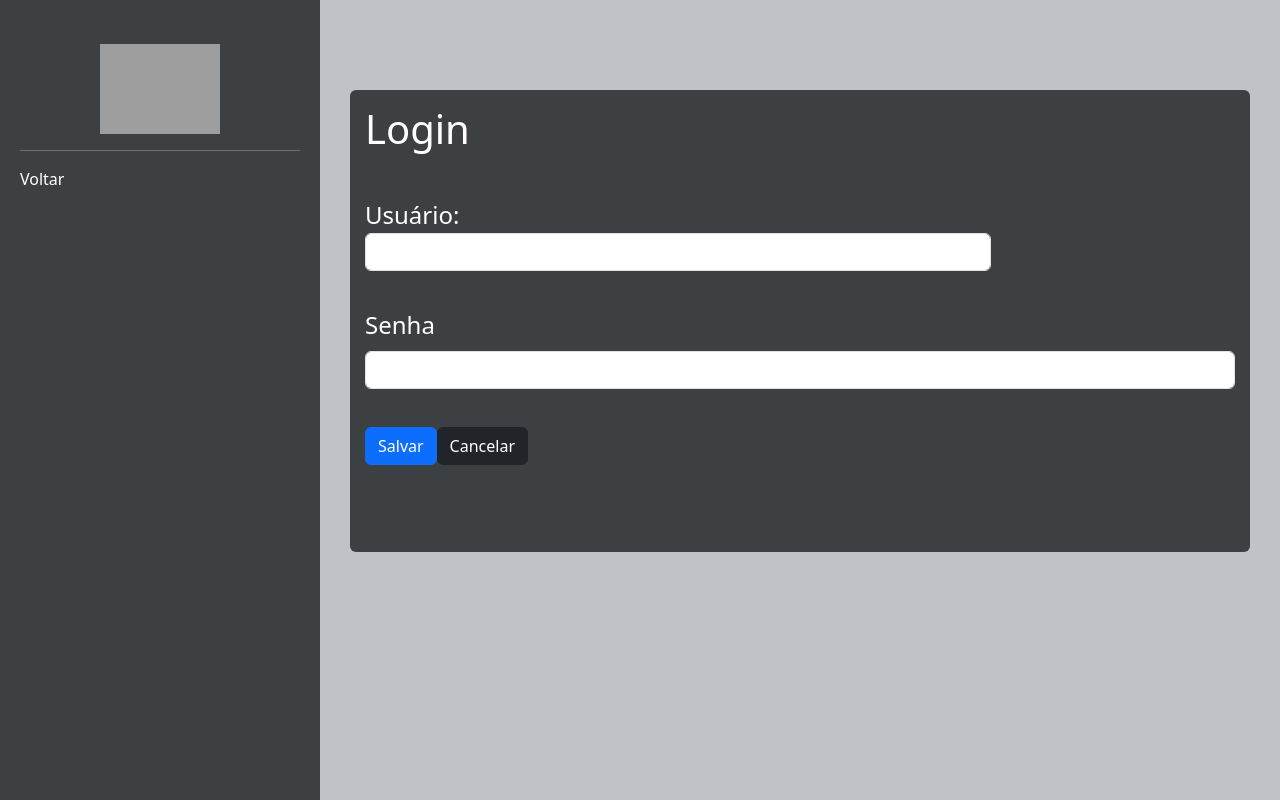
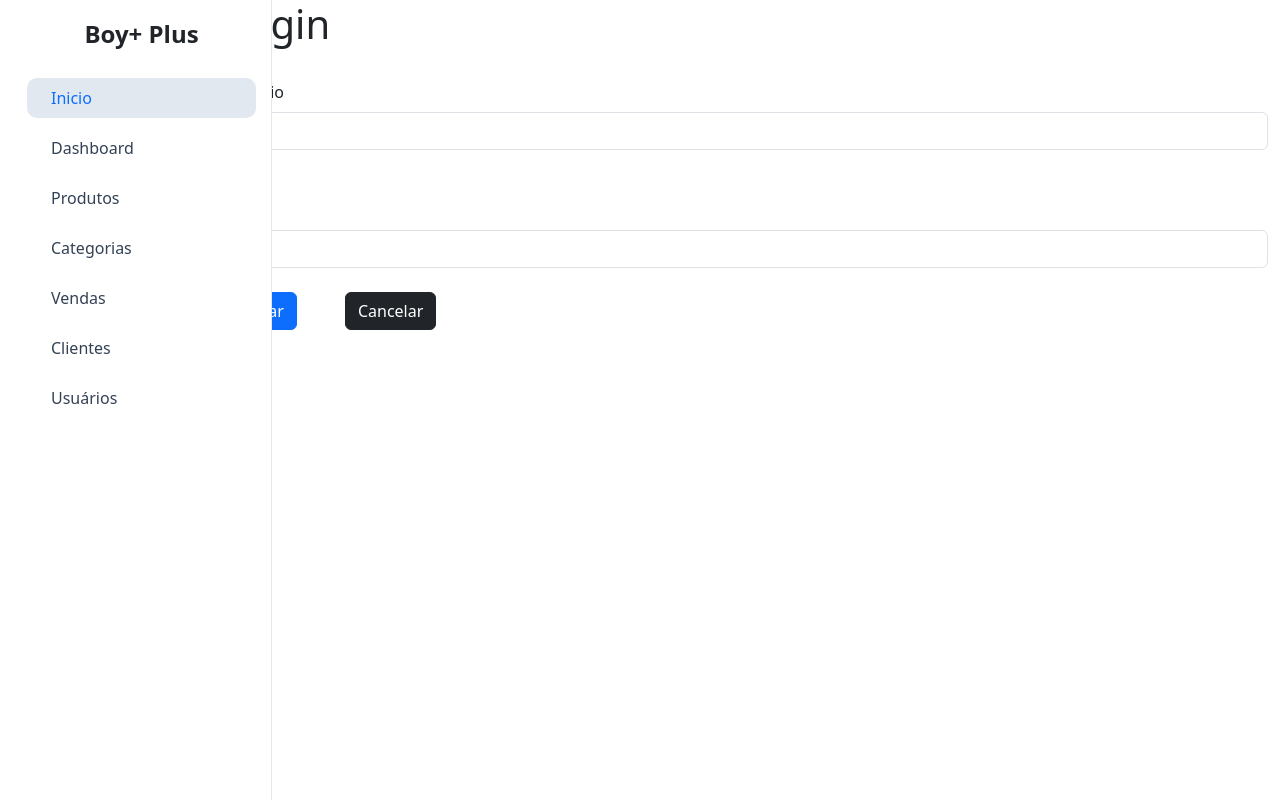
Before and after one commit to matheuskapp/pi-loja, a Next.js app: page /login in a window 1280 px wide. Built offline with nearby package versions, Linux system fonts and the light colour scheme; grey boxes are pictures that could not be loaded.

Commit message:
alterações formularios

```diff
--- a/app/login/login.css
+++ /dev/null
@@ -1,23 +0,0 @@
-.menu {
-    background: #3d4043;
-    color: white;
-    height: 100vh;
-    padding: 20px;
-    position: relative;
-}
-
-.conteudo {
-    background: #bfc3c7;
-    height: 100vh;
-    padding: 30px;
-}
-
-.titulo {
-    background: #3d4043;
-    color: white;
-    padding: 15px;
-    width: 900px;
-    margin: 60px auto;
-    font-size: 24px;
-    border-radius: 6px;
-}
--- a/app/login/page.js
+++ b/app/login/page.js
@@ -1,5 +1,5 @@
 import 'bootstrap/dist/css/bootstrap.min.css'
-import "./login.css"
+
 import BarraLateral from '../components/barra_lateral';
 
 
@@ -10,53 +10,41 @@ export default function Login() {
 
             <div className="container-fluid">
                 <div className="row">
-                    <BarraLateral/>
 
-                    {/* MENU */}
-                    <div className="col-3 menu">
-
-                        <div className="text-center mt-4">
-                            <img src="/logo.png" width="120" />
-                        </div>
-
-
-
-                        <hr />
-
-                        <div className="voltar">
-                            Voltar
-                        </div>
+                    <div className='col-2'>
+                        <BarraLateral />
 
                     </div>
 
+                    {/* CONTEÚDO */}
+                    <div className="col-10 ">
 
-                    {/* CONTEÚDO */}
-                    <div className="col-9 conteudo">
 
                         <div className="titulo">
                             <h1> Login </h1>
                             <br />
                             <form onsubmit="salvar(event)">
 
-                                <label>
-                                    Usuário:
-                                    <input size="60" type="text" class="form-control" aria-label="Username"></input>
-
-                                </label>
+                                <div>
+                                    <label for="exampleInputPassword1" class="form-label">Usuário</label>
+                                    <input type="text" class="form-control" id="exampleInputPassword1" />
+                                </div>
 
                                 <br /> <br />
 
                                 <form>
 
-                                    <div class="emailSenha">
+                                    <div>
                                         <label for="exampleInputPassword1" class="form-label">Senha</label>
                                         <input type="password" class="form-control" id="exampleInputPassword1" />
                                     </div>
                                     <br />
 
 
-                                    <button type="Salvar" class="btn btn-primary">Salvar</button>
+
+                                    <button type="Salvar" class="btn btn-primary me-5">Salvar</button>
                                     <button type="button" class="btn btn-dark">Cancelar</button>
+
 
                                 </form>
 
```
